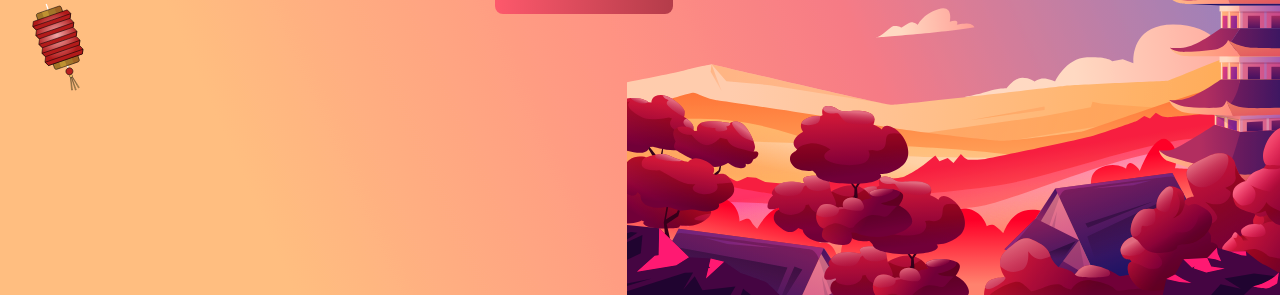
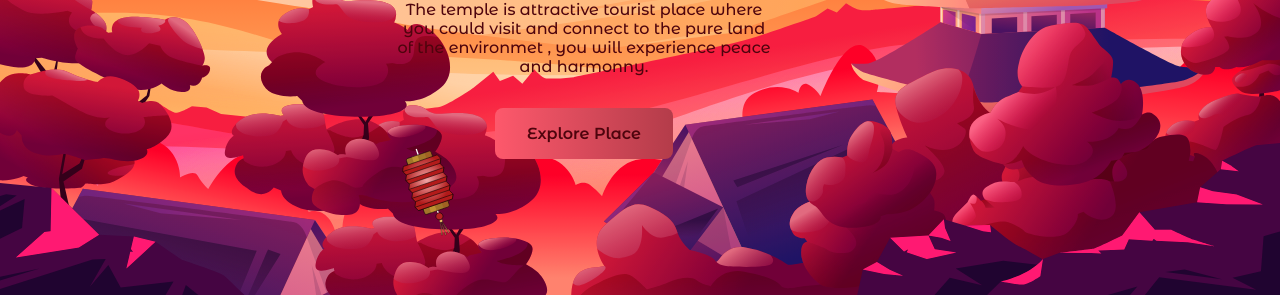
Before and after one commit to ZakilovMurad/Japanese-Travel-Temple, a plain HTML site: page index.html in a window 1280 px wide. Shown: the part 505-800 px from the top of the page. Drawn offline with nearby package versions, Linux system fonts and the light colour scheme.

Commit message:
breakpoints for medium devices done

```diff
--- a/assets/css/style.css
+++ b/assets/css/style.css
@@ -247,6 +247,9 @@ img {
     .home__title{
         font-size: 2rem;
     }
+     .home__images img{
+        right: 0%;
+    }
 }
 @media screen and (min-width:350px)and(max-height:680px){
     .home__container{
@@ -255,9 +258,28 @@ img {
 
 }
 
+/* For medium devices */
+@media screen and (min-width: 576px){
+    .home__data{
+        max-width: 380px;
+        margin-inline: auto;
 
 
-/* For medium devices */
+    }
+    .home__images img{
+        right: 0%;
+        width: initial;
+    }
+
+}
+
+@media screen and (max-width :576px){
+     .home__images img{
+        right: 0%;
+    }
+
+}
+
 
 
 /* For large devices */
```
